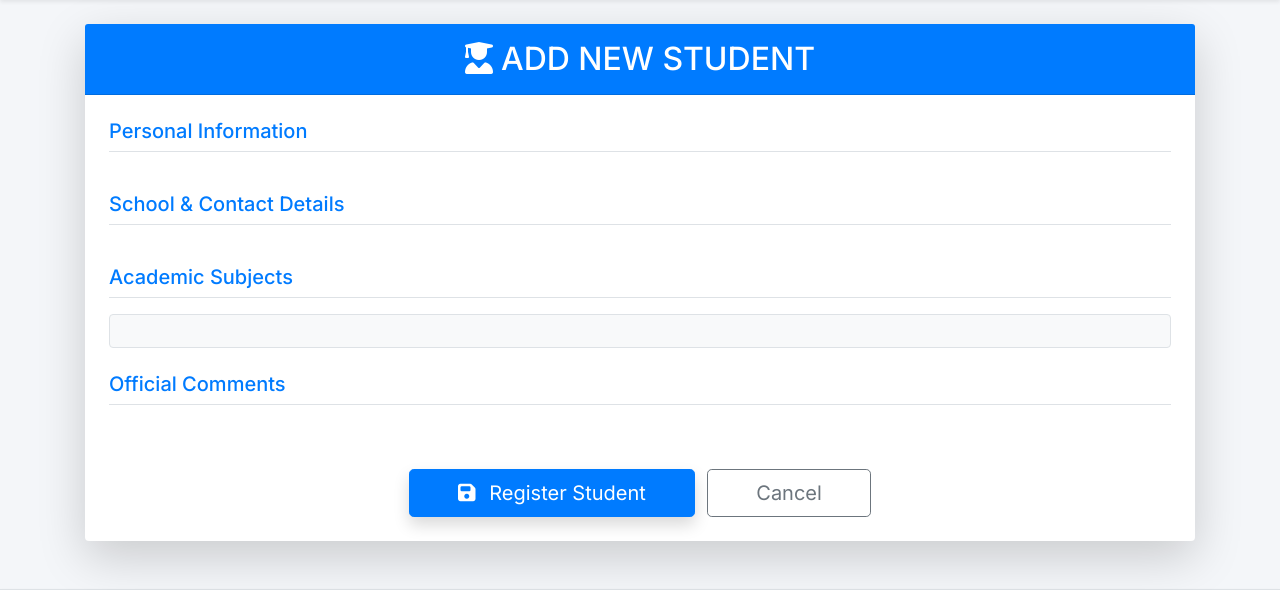
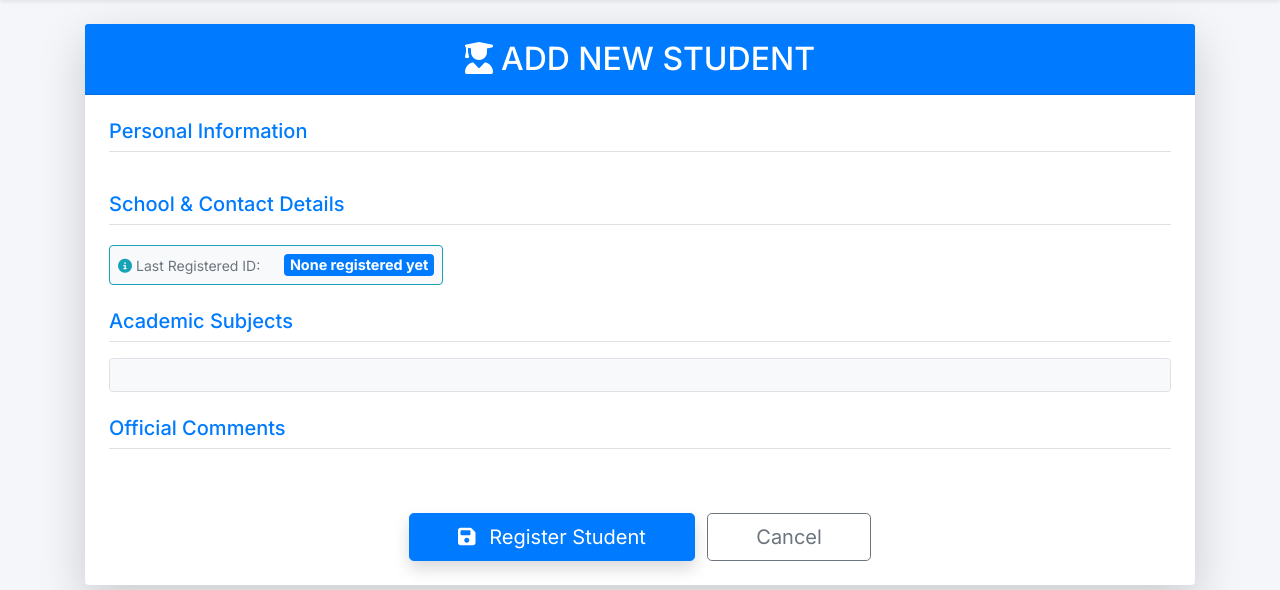
Before and after one commit to jimc93005/my-management-system, a Django app: template students_app/templates/students_app/add_student.html in a window 1280 px wide. Shown: the part 78-668 px from the top of the page. Run offline with Django 5.2, Linux system fonts and the light colour scheme; the template is opened without the code that fills it: most values are stand-ins (such as "Sample title", 1, 10 or a date in 2020); some libraries are stand-ins or nearby versions; some web fonts are replaced.

Commit message:
fixing registration page

```diff
--- a/students_app/templates/students_app/add_student.html
+++ b/students_app/templates/students_app/add_student.html
@@ -41,6 +41,16 @@
                 <div class="row">
                     <div class="col-md-4">
                         {% bootstrap_field form.student_id addon_before='<i class="fas fa-id-badge"></i>' %}
+
+                        <!-- Last Student ID Indicator Badge -->
+                        <div class="mt-1 p-2 rounded bg-light border border-info d-flex align-items-center justify-content-between">
+                            <span class="small text-muted">
+                                <i class="fas fa-info-circle text-info mr-1"></i>Last Registered ID:
+                            </span>
+                            <span class="badge badge-primary font-weight-bold" style="font-size: 0.9rem;">
+                                {{ last_student_id|default:"None registered yet" }}
+                            </span>
+                        </div>
                     </div>
                     <div class="col-md-4">
                         {% bootstrap_field form.class_level addon_before='<i class="fas fa-chalkboard"></i>' %}
--- a/students_app/views.py
+++ b/students_app/views.py
@@ -149,6 +149,8 @@ def add_student(request):
         return redirect('students_app:dashboard')
         # Bounce them back to the safe dashboard (change this URL if your dashboard has a different name)
         return redirect('students_app:dashboard')
+    last_student = Students.objects.last()  # Or Student.objects.order_by('-id').first()
+    last_student_id = last_student.student_id if last_student else "None"
     if request.method == 'POST':
         form = StudentForm(request.POST)
 
@@ -182,7 +184,8 @@ def add_student(request):
 
     context = {
         'form': form,
-        'subject_map_json': subject_map_json
+        'subject_map_json': subject_map_json,
+        'last_student_id': last_student_id
     }
 
     return render(request, 'students_app/add_student.html', context)
```
